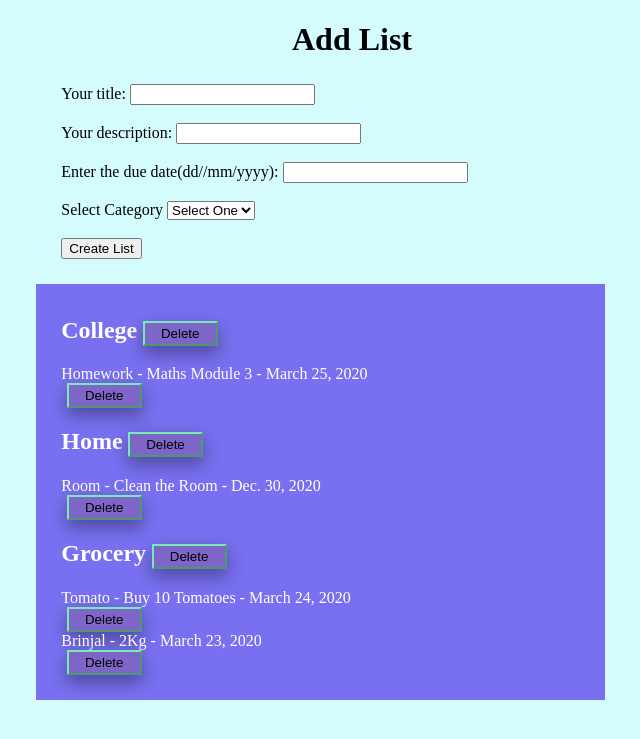
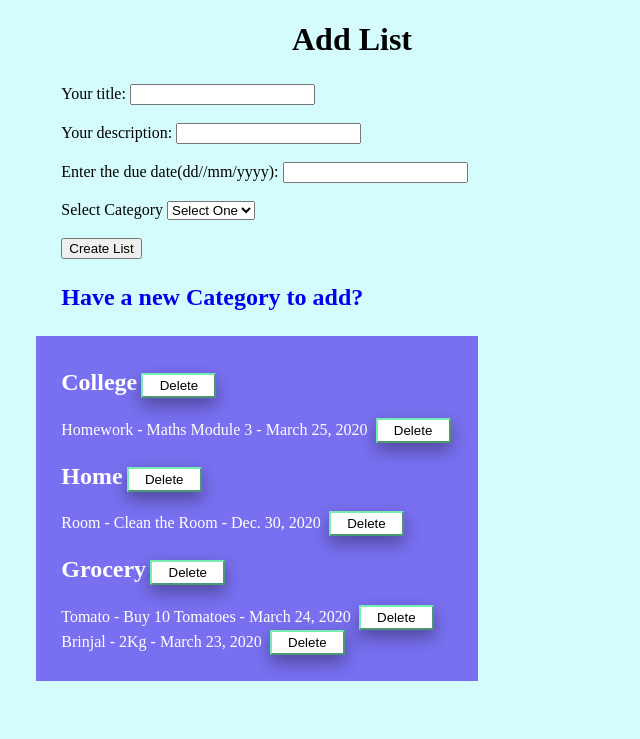
Before and after one commit to Ajal333/Django-ToDo, a Django app: a page that uses todo/templates/todo/add_list.html in a window 1280 px wide. Shown: the top 739 px of the page, without its empty margins (288-928 px from the left). Run offline with Django 3.2, Linux system fonts and the light colour scheme; data comes from the database, SQL or seed files in the repository; both versions use the stored data as it was after the commit.

Commit message:
Enthokkeyo cheyth

```diff
--- a/todo/static/css/style.css
+++ b/todo/static/css/style.css
@@ -18,7 +18,7 @@
     margin-top: 2%;
     background-color: rgb(121, 112, 241);
     padding-left: 2%;
-    margin-right: 30%;
+    margin-right: 40%;
     padding-top: 1%;
     padding-bottom: 2%;
     color: white;
@@ -47,7 +47,7 @@
 }
 
 .btn1 {
-    background-color:rgba(143, 66, 66, 0.233);
+    background-color: white;
     height: 25px;
     width: 75px;
     color: black;
@@ -57,7 +57,7 @@
     box-shadow: 0 8px 16px 0 rgba(0,0,0,0.2), 0 6px 20px 0 rgba(0,0,0,0.19);
 }
 .btn1:hover {
-    background-color: rgb(85, 224, 182);
+    background-color:rgb(185, 255, 246);
     cursor: pointer;
     color: white;
     border-width: 2px;
@@ -71,6 +71,8 @@
     cursor: pointer;
     color: white;
     border-width: 5px;
+    border-style: solid;
+    border-radius: 8px;
     border-color: rgb(119, 236, 178);
     box-shadow: 0 12px 16px 0 rgba(0,0,0,0.24), 0 17px 50px 0 rgba(0,0,0,0.19);
 }
@@ -85,3 +87,7 @@
 .subcheckbox {
     padding-top: 10px;
 }
+
+a:hover{
+    color: tomato;
+}
--- a/todo/templates/todo/add_list.html
+++ b/todo/templates/todo/add_list.html
@@ -19,6 +19,9 @@
         </form>
     </div>
     <div class="content">
+        <h2><a style="text-decoration: none;" href="{% url 'add_category' %}">Have a new Category to add?</a></h2>
+    </div>
+    <div class="content">
         {% if message %}
         <strong>{{message}}</strong>
         {% endif %}
@@ -26,14 +29,12 @@
     <div class="list">
         {% if category %}
             {% for category in category %}
-            <h2>{{category}}<button  class='btn1' href = ""> Delete</button> </h2>
+            <h2>{{category}}<a href="{% url 'del_cat' category %}"><button  class='btn1'>Delete</button></a></h2>
                   {% if todo %}
                         {% for todo in todo %}
                             {% if todo.category == category %}
                                {{todo.title}} - {{todo.content}} - {{todo.due_date}}
-                            <form action="{% url 'del_list' todo.title %}">
-                               <button  class='btn1'> Delete</button><br>
-                            </form>
+                               <a href="{% url 'del_list' todo.title %}"><button  class='btn1'> Delete</button></a><br>
                             {% endif %}
                         {% endfor %}
                     {% endif %}
--- a/todo/todo_app/urls.py
+++ b/todo/todo_app/urls.py
@@ -6,5 +6,6 @@ urlpatterns = [
     url(r'^addcat/$',views.add_category,name='add_category'),
     url(r'^addlist/$',views.add_list,name='add_list'),
     url(r'^view/$',views.view,name='view'),
-    url(r'^delete/(?P<list1>\w+)/$',views.del_list,name='del_list'),
+    url(r'^delete/list/(?P<list1>\w+)/$',views.del_list,name='del_list'),
+    url(r'^delete/category/(?P<cat>\w+)/$',views.del_cat,name='del_cat'),
 ]
--- a/todo/todo_app/views.py
+++ b/todo/todo_app/views.py
@@ -6,6 +6,7 @@ from django.shortcuts import render
 from django.http import HttpResponse
 from todo_app.models import Category, todo
 from todo_app.forms import CategoryForm, todoForm
+from datetime import date, datetime
 
 # Create your views here.
 
@@ -24,6 +25,7 @@ from todo_app.forms import CategoryForm, todoForm
 
 def add_category(request) :
     form1 = CategoryForm()
+    category = Category.objects.all()
     if request.method == 'POST' :
         form = CategoryForm(request.POST)
 
@@ -32,9 +34,10 @@ def add_category(request) :
 
             return render(request,'todo/add_category.html',{'message':'Category Added','form':form1})
 
-    return render(request,'todo/add_category.html',{'form':form1})
+    return render(request,'todo/add_category.html',{'form':form1,'category':category})
 
 def add_list(request) :
+    due_date()
     category = Category.objects.all()
     todo_1 = todo.objects.all()
     form1 = todoForm()
@@ -80,4 +83,30 @@ def del_list(request, list1) :
             print('{} is deleted'.format(list1))
         else :
             continue
-    return render(request,'todo/add_list.html',{'form':form1,'category':category,'todo':todo_1})
+    todo_2 = todo.objects.all()
+    return render(request,'todo/add_list.html',{'form':form1,'category':category,'todo':todo_2})
+
+def del_cat(request,cat) :
+    form1 = todoForm()
+    category = Category.objects.all()
+    todo_1 = todo.objects.all()
+    for cats in category :
+        if cats.category == cat :
+            Category.objects.filter(category = cat).delete()
+            print('{} is deleted'.format(cat))
+        else :
+            continue
+    todo_2 = todo.objects.all()
+    category_2 = Category.objects.all()
+    return render(request,'todo/add_list.html',{'form':form1,'category':category_2,'todo':todo_2})
+
+def due_date() :
+    category = Category.objects.all()
+    list1 = todo.objects.all()
+    for data in list1 :
+        year1 = datetime.now()
+        year4 = data.due_date
+        year2 = data.due_date.strftime('%Y/%m/%d')
+        year3 = str(year1.year)+'/'+str(year1.month)+'/'+str(year1.day)
+        if year4 == year3 :
+            print('ammachi')
```
Also changed, not shown: todo/templates/todo/add_category.html (+11 -0 lines), todo/db.sqlite3, 2 other files.
